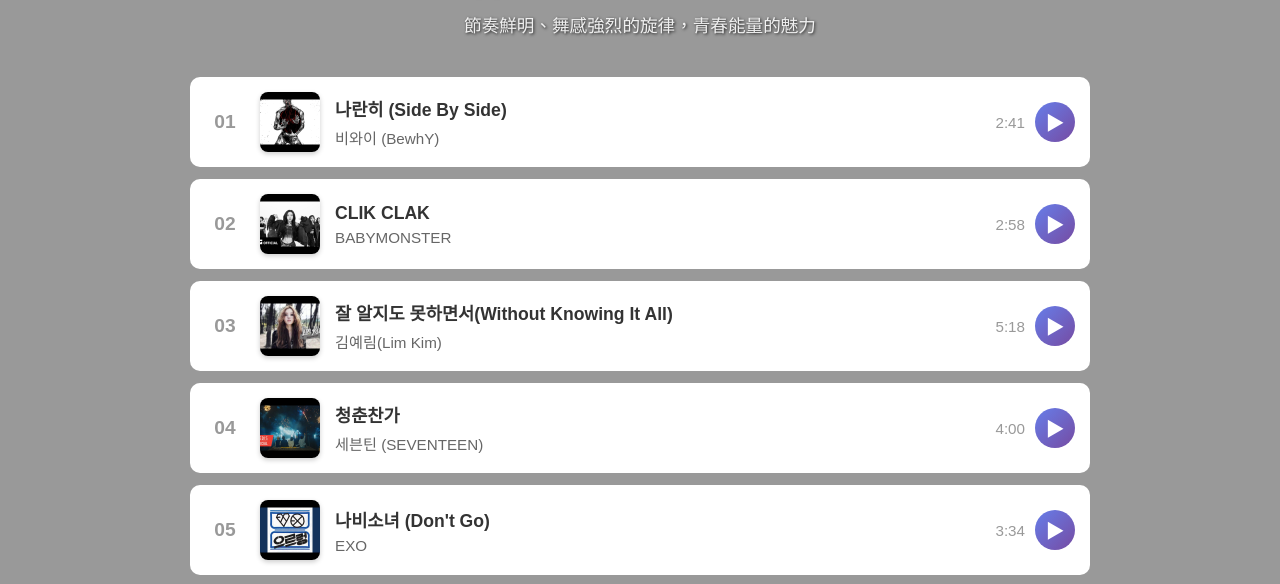
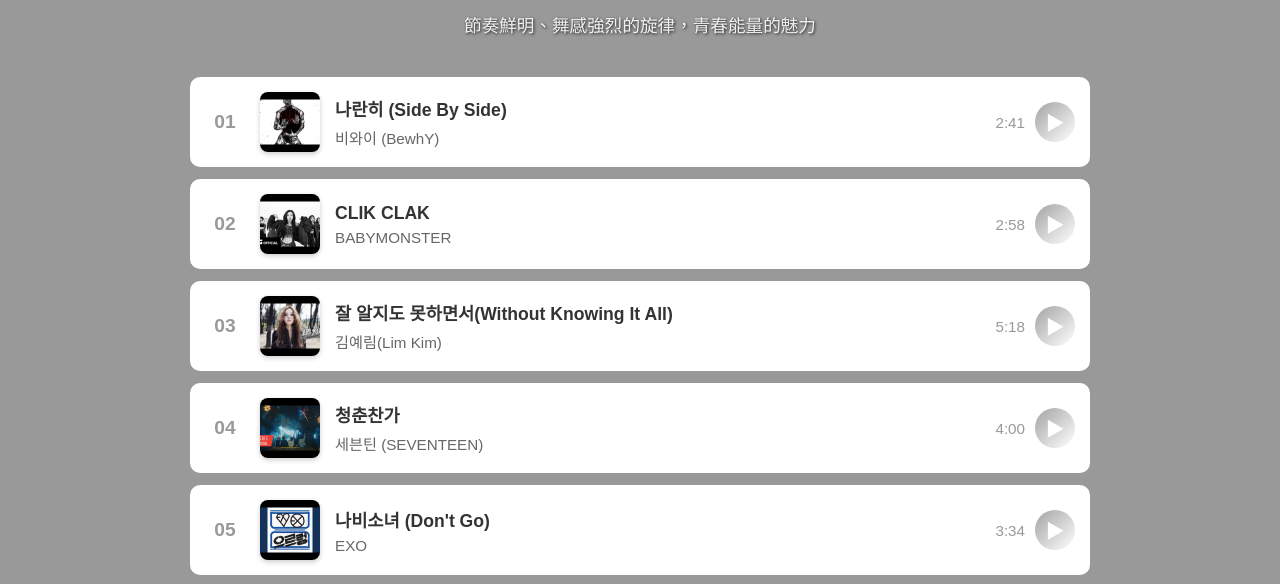
Before and after one commit to yuki-yunier/Song.github.io, a plain HTML site: page kpop.html in a window 1280 px wide. Shown: the part 165-749 px from the top of the page. Drawn offline with Linux system fonts and the light colour scheme.

Commit message:
Add files via upload

```diff
--- a/kpop.html
+++ b/kpop.html
@@ -165,7 +165,7 @@
       width: 40px;
       height: 40px;
       border-radius: 50%;
-      background: linear-gradient(135deg, #667eea 0%, #764ba2 100%);
+      background: linear-gradient(135deg, #a3a3a3 0%, #ffffff 100%);
       border: none;
       color: white;
       font-size: 1.2em;
```
